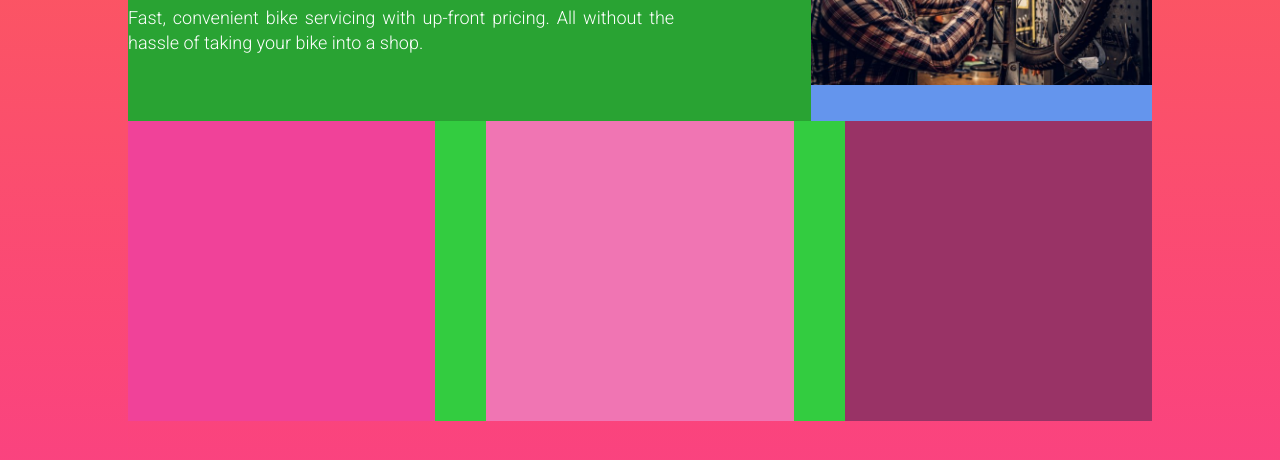
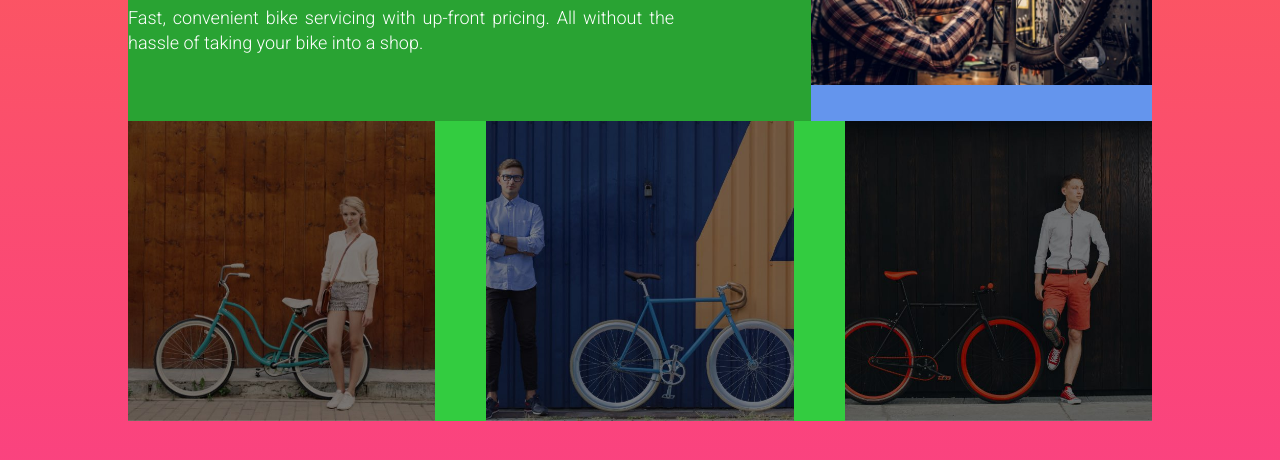
Before and after one commit to desarrollowebestudio/roar-bikes, a plain HTML site: page index.html in a window 1280 px wide. Shown: the part 268-728 px from the top of the page. Drawn offline with nearby package versions, Linux system fonts and the light colour scheme.

Commit message:
17 Block Level Images

```diff
--- a/estilos.css
+++ b/estilos.css
@@ -118,7 +118,7 @@ main {
   flex: 1;
   min-height: inherit;
   background-color: cornflowerblue;
-  background-image: url(/imagenes/imagenHero.jpg);
+  background-image: url('/imagenes/imagenHero.jpg');
   background-size: contain;
   background-repeat: no-repeat;
   background-position: center;
@@ -139,16 +139,18 @@ SECCIÓN SERVICIOS
 
 #seccionServicios article {
   width: 30%;
+  background-size: cover;
+  background-position: center;
 }
 
 #carta1 {
-  background-color: hsl(330, 85%, 60%);
+  background-image: url('/imagenes/imagenCarta1.jpg');
 }
 
 #carta2 {
-  background-color: hsl(330, 80%, 70%);
+  background-image: url('/imagenes/imagenCarta2.jpg');
 }
 
 #carta3 {
-  background-color: hsl(330, 50%, 40%);
+  background-image: url('/imagenes/imagenCarta3.jpg');
 }
```
Also changed, not shown: imagenes/imagenCarta1.jpg (added), imagenes/imagenCarta2.jpg (added), imagenes/imagenCarta3.jpg (added), imagenes/logoRoarBikes.png (deleted).
